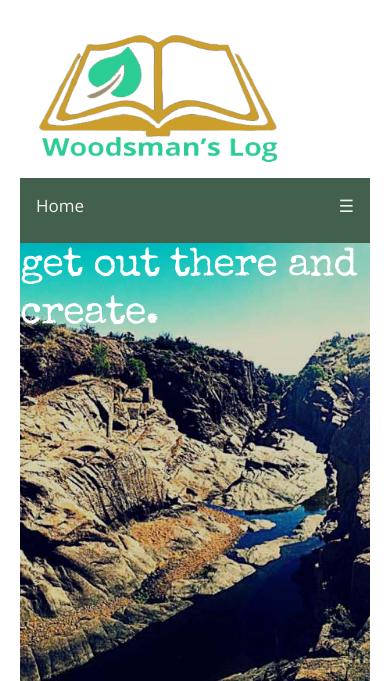
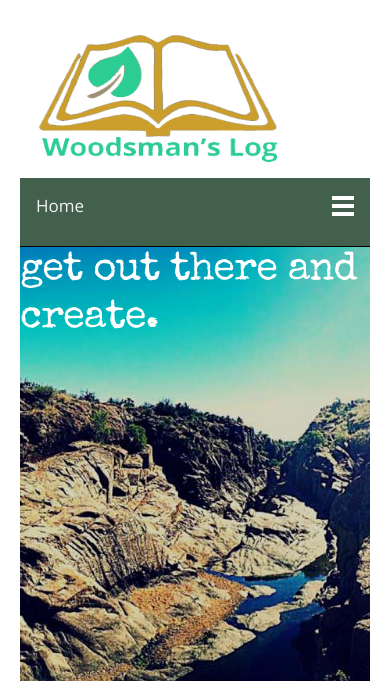
Before and after one commit to cclair12/BPA-Project, a PHP site: page / in a window 390 px wide. Shown: the top 681 px of the page. Run offline with PHP 8.4, Linux system fonts and the light colour scheme; grey boxes are pictures that could not be loaded.

Commit message:
fixed navigation
changed mobile icon and got rid of extra space under navigation links

```diff
--- a/BPA/_css/styles.css
+++ b/BPA/_css/styles.css
@@ -37,6 +37,9 @@ h1{
 .container{
   max-width: 1140px;
 }
+.fluid{
+  max-width: 100%;
+}
 /* For devices larger than 400px */
 @media (min-width: 400px) {
   .container {
@@ -45,7 +48,6 @@ h1{
 }
 .header{
 background: #fff;
-height: 180px;
 }
 footer{
   background: #000;
@@ -56,9 +58,6 @@ footer{
 /*========================
 2. Nav Styles
 =========================*/
-.fluid{
-  max-width: 100%;
-}
 ul.topnav {
     list-style-type: none;
     margin: 0;
@@ -69,7 +68,7 @@ ul.topnav {
 
 /* Float the list items side by side */
 ul.topnav li {
-  float: left;
+  display: inline;
 }
 
 /* Style the links inside the list items */
@@ -92,6 +91,13 @@ ul.topnav li a:hover {
 ul.topnav li.icon {
   display: none;
 }
+.menu-icon{
+  background: #fff;
+  display: block;
+  width: 22px;
+  height: 4px;
+  margin-top: 4px;
+}
 @media screen and (max-width:680px) {
   ul.topnav li:not(:first-child) {
     display: none;
@@ -109,7 +115,6 @@ ul.topnav li.icon {
     top: 0;
   }
   ul.topnav.responsive li {
-    float: none;
     display: inline;
   }
   ul.topnav.responsive li a {
--- a/BPA/aboutus.html
+++ b/BPA/aboutus.html
@@ -45,7 +45,11 @@
       <li><a href="subscribe.html">Subscribe</a></li>
       <li><a href="aboutus.html">About Us</a></li>
       <li class="icon">
-        <a href="javascript:void(0);" onclick="myFunction()">&#9776;</a>
+        <a href="javascript:void(0);" onclick="myFunction()">
+          <span class="menu-icon"></span>
+          <span class="menu-icon"></span>
+          <span class="menu-icon"></span>
+        </a>
       </li>
   </ul>
   </nav>
--- a/BPA/camping.html
+++ b/BPA/camping.html
@@ -45,7 +45,11 @@
       <li><a href="subscribe.html">Subscribe</a></li>
       <li><a href="aboutus.html">About Us</a></li>
       <li class="icon">
-        <a href="javascript:void(0);" onclick="myFunction()">&#9776;</a>
+        <a href="javascript:void(0);" onclick="myFunction()">
+          <span class="menu-icon"></span>
+          <span class="menu-icon"></span>
+          <span class="menu-icon"></span>
+        </a>
       </li>
     </ul>
   </nav>
--- a/BPA/coverscent.html
+++ b/BPA/coverscent.html
@@ -45,7 +45,11 @@
       <li><a href="subscribe.html">Subscribe</a></li>
       <li><a href="aboutus.html">About Us</a></li>
       <li class="icon">
-        <a href="javascript:void(0);" onclick="myFunction()">&#9776;</a>
+        <a href="javascript:void(0);" onclick="myFunction()">
+          <span class="menu-icon"></span>
+          <span class="menu-icon"></span>
+          <span class="menu-icon"></span>
+        </a>
       </li>
   </ul>
   </nav>
--- a/BPA/firewoodsling.html
+++ b/BPA/firewoodsling.html
@@ -45,7 +45,11 @@
       <li><a href="subscribe.html">Subscribe</a></li>
       <li><a href="aboutus.html">About Us</a></li>
       <li class="icon">
-        <a href="javascript:void(0);" onclick="myFunction()">&#9776;</a>
+        <a href="javascript:void(0);" onclick="myFunction()">
+          <span class="menu-icon"></span>
+          <span class="menu-icon"></span>
+          <span class="menu-icon"></span>
+        </a>
       </li>
   </ul>
   </nav>
--- a/BPA/fishing.html
+++ b/BPA/fishing.html
@@ -45,7 +45,11 @@
         <li><a href="subscribe.html">Subscribe</a></li>
         <li><a href="subscribe.html">About Us</a></li>
         <li class="icon">
-          <a href="javascript:void(0);" onclick="myFunction()">&#9776;</a>
+          <a href="javascript:void(0);" onclick="myFunction()">
+            <span class="menu-icon"></span>
+            <span class="menu-icon"></span>
+            <span class="menu-icon"></span>
+          </a>
         </li>
       </ul>
     </nav>
--- a/BPA/hunting.html
+++ b/BPA/hunting.html
@@ -45,7 +45,11 @@
       <li><a href="subscribe.html">Subscribe</a></li>
       <li><a href="aboutus.html">About Us</a></li>
       <li class="icon">
-        <a href="javascript:void(0);" onclick="myFunction()">&#9776;</a>
+        <a href="javascript:void(0);" onclick="myFunction()">
+          <span class="menu-icon"></span>
+          <span class="menu-icon"></span>
+          <span class="menu-icon"></span>
+        </a>
       </li>
   </ul>
   </nav>
--- a/BPA/index.html
+++ b/BPA/index.html
@@ -30,7 +30,7 @@
   <div class="container fluid">
     <section class="header">
       <div class="row">
-        <div class="one-third column">
+        <div class="twelve columns">
     <img src="_images/woodsmanslog_official.png" alt="woodsman's log logo" width="276" height="172">
     </div>
   </div><!--row-->
@@ -45,7 +45,11 @@
         <li><a href="subscribe.html">Subscribe</a></li>
         <li><a href="aboutus.html">About Us</a></li>
         <li class="icon">
-          <a href="javascript:void(0);" onclick="myFunction()">&#9776;</a>
+          <a href="javascript:void(0);" onclick="myFunction()">
+            <span class="menu-icon"></span>
+            <span class="menu-icon"></span>
+            <span class="menu-icon"></span>
+          </a>
         </li>
     </ul>
     </nav>
--- a/BPA/minnowtrap.html
+++ b/BPA/minnowtrap.html
@@ -45,7 +45,11 @@
       <li><a href="subscribe.html">Subscribe</a></li>
       <li><a href="aboutus.html">About Us</a></li>
       <li class="icon">
-        <a href="javascript:void(0);" onclick="myFunction()">&#9776;</a>
+        <a href="javascript:void(0);" onclick="myFunction()">
+          <span class="menu-icon"></span>
+          <span class="menu-icon"></span>
+          <span class="menu-icon"></span>
+        </a>
       </li>
     </ul>
   </nav>
--- a/BPA/spooler.html
+++ b/BPA/spooler.html
@@ -45,7 +45,11 @@
       <li><a href="subscribe.html">Subscribe</a></li>
       <li><a href="aboutus.html">About Us</a></li>
       <li class="icon">
-        <a href="javascript:void(0);" onclick="myFunction()">&#9776;</a>
+        <a href="javascript:void(0);" onclick="myFunction()">
+          <span class="menu-icon"></span>
+          <span class="menu-icon"></span>
+          <span class="menu-icon"></span>
+        </a>
       </li>
     </ul>
   </nav>
--- a/BPA/subscribe.html
+++ b/BPA/subscribe.html
@@ -45,7 +45,11 @@
       <li><a href="subscribe.html">Subscribe</a></li>
       <li><a href="aboutus.html">About Us</a></li>
       <li class="icon">
-        <a href="javascript:void(0);" onclick="myFunction()">&#9776;</a>
+        <a href="javascript:void(0);" onclick="myFunction()">
+          <span class="menu-icon"></span>
+          <span class="menu-icon"></span>
+          <span class="menu-icon"></span>
+        </a>
       </li>
     </ul>
   </nav>
--- a/BPA/targetstand.html
+++ b/BPA/targetstand.html
@@ -45,7 +45,11 @@
       <li><a href="subscribe.html">Subscribe</a></li>
       <li><a href="aboutus.html">About Us</a></li>
       <li class="icon">
-        <a href="javascript:void(0);" onclick="myFunction()">&#9776;</a>
+        <a href="javascript:void(0);" onclick="myFunction()">
+          <span class="menu-icon"></span>
+          <span class="menu-icon"></span>
+          <span class="menu-icon"></span>
+        </a>
       </li>
   </ul>
   </nav>
--- a/BPA/washingstation.html
+++ b/BPA/washingstation.html
@@ -45,7 +45,11 @@
       <li><a href="subscribe.html">Subscribe</a></li>
       <li><a href="about.html">About Us</a></li>
       <li class="icon">
-        <a href="javascript:void(0);" onclick="myFunction()">&#9776;</a>
+        <a href="javascript:void(0);" onclick="myFunction()">
+          <span class="menu-icon"></span>
+          <span class="menu-icon"></span>
+          <span class="menu-icon"></span>
+        </a>
       </li>
   </ul>
   </nav>
```
